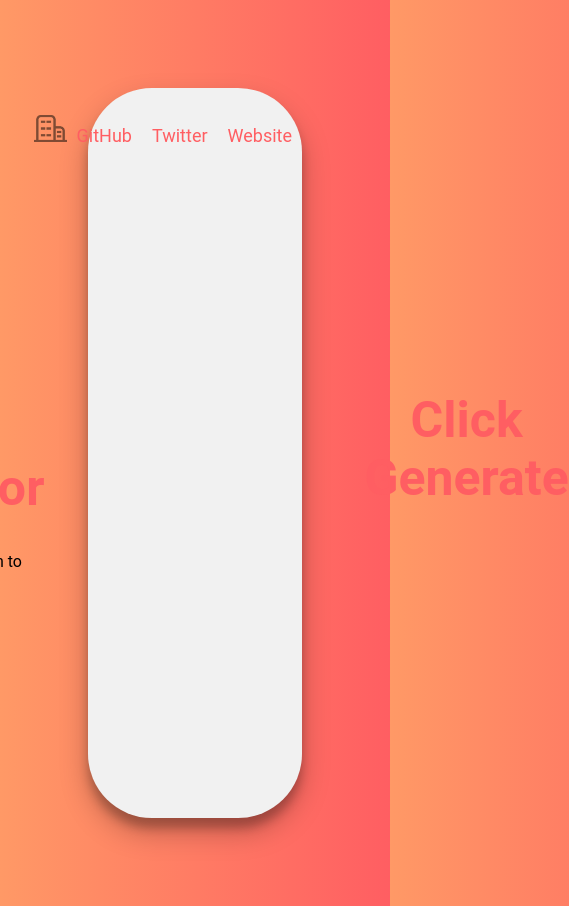
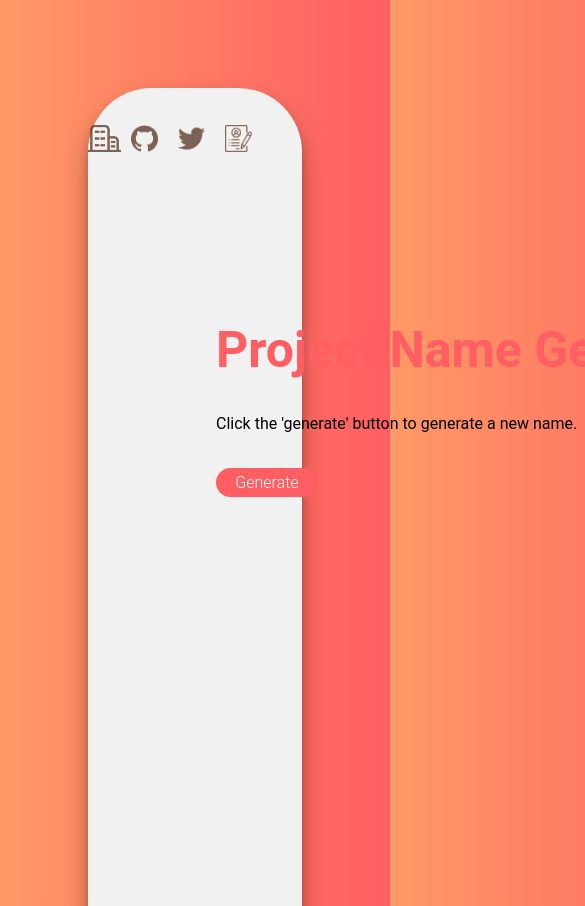
Before and after one commit to AaronWalker96/project-name-generator, a plain HTML site: page client/index.html in a window 390 px wide. Shown: the top 906 px of the page, 585 px wide, since content can reach past the window. Drawn offline with Linux system fonts and the light colour scheme.

Commit message:
Refactor client app

```diff
--- a/client/styles.css
+++ b/client/css/styles.css
@@ -12,11 +12,14 @@ body {
 
 .nav {
     display: flex;
+    margin-top: 10px;
+    margin-left: 40px;
+    margin-right: 40px;
     justify-content: flex-end;
 }
 
 .nav-item {
-    width: 100px;
+    width: 50px;
     margin: 10px;
     text-align: center;
     line-height: 75px;
@@ -33,12 +36,14 @@ img {
 h1 {
     color: #ff5e62;
     margin: 0;
+    padding: 0;
     font-size: 50px;
 }
 
 h2 {
     color: #ff5e62;
     margin: 0;
+    padding: 0;
     font-size: 50px;
 }
 
@@ -46,19 +51,10 @@ a {
     text-decoration: none;
     color: #ff5e62;
 }
-a:visited {
-    color:#ff5e62;
-}
-a:hover {
-    color:#ff5e62;
-}
-a:active {
-    color:#ff5e62;
-}
 
 .column {
     width: 100em;
-    margin: 10em;
+    margin: 8em;
 }
 
 #generate {
@@ -86,6 +82,15 @@ a:active {
     justify-content: center;
 }
 
+@media only screen and (max-width: 768px) {
+    /* For mobile phones: */
+    .page-item {
+        display: flex;
+        flex-direction: column;
+        justify-content: center;
+    }
+}
+
 a.button{
     display:inline-block;
     padding:0.3em 1.2em;
@@ -100,6 +105,7 @@ a.button{
     text-align:center;
     transition: all 0.2s;
 }
+
 a.button:hover{
     background-color: #792021;
 }
--- a/client/index.html
+++ b/client/index.html
@@ -3,9 +3,11 @@
 
 <head>
     <meta charset="UTF-8">
-    <title>Startup Name Generator</title>
-    <script src="generate.js"></script>
-    <link rel="stylesheet" href="styles.css">
+    <title>Project Name Generator</title>
+    <script src="scripts/generate.js"></script>
+    <link rel="stylesheet" href="css/styles.css">
+    <link rel="icon" type="image/png" href="img/icon.png">
+    <meta content="width=device-width, initial-scale=1" name="viewport" />
 </head>
 
 <body>
@@ -13,16 +15,16 @@
         <div class="block-wrapper">
             <div class="page-block">
                 <div class="nav">
-                    <div class="nav-item"><a href="#"><img src="icon.png" alt="icon"></a></div>
-                    <div class="nav-item push"><a href="https://github.com/AaronWalker96">GitHub</a></div>
-                    <div class="nav-item"><a href="https://twitter.com/Aaron_Walker96">Twitter</a></div>
-                    <div class="nav-item"><a href="http://aaronwalkerdev.co.uk/">Website</a></div>
+                    <div class="nav-item"><a href="#"><img src="img/icon.png" alt="icon"></a></div>
+                    <div class="nav-item push"><a href="https://github.com/AaronWalker96"><img src="img/github.png" alt="github icon"></a></div>
+                    <div class="nav-item"><a href="https://twitter.com/Aaron_Walker96"><img src="img/twitter.png" alt="twitter icon"></a></div>
+                    <div class="nav-item"><a href="http://aaronwalkerdev.co.uk/"><img src="img/portfolio.png" alt="portfolio icon"></a></div>
                 </div>
             </div>
             <div class="page-block">
                 <div class="page-item">
                     <div class="column">
-                        <h1>Startup Name Generator</h1><br>
+                        <h1>Project Name Generator</h1><br>
                         <p>Click the 'generate' button to generate a new name.</p><br>
                         <a href="javascript:generate()" class="button">Generate</a>
                     </div>
```
Also changed, not shown: client/img/github.png (added), client/img/icon.png (renamed from client/icon.png), client/img/portfolio.png (added), client/img/twitter.png (added), client/scripts/generate.js (renamed from client/generate.js).
